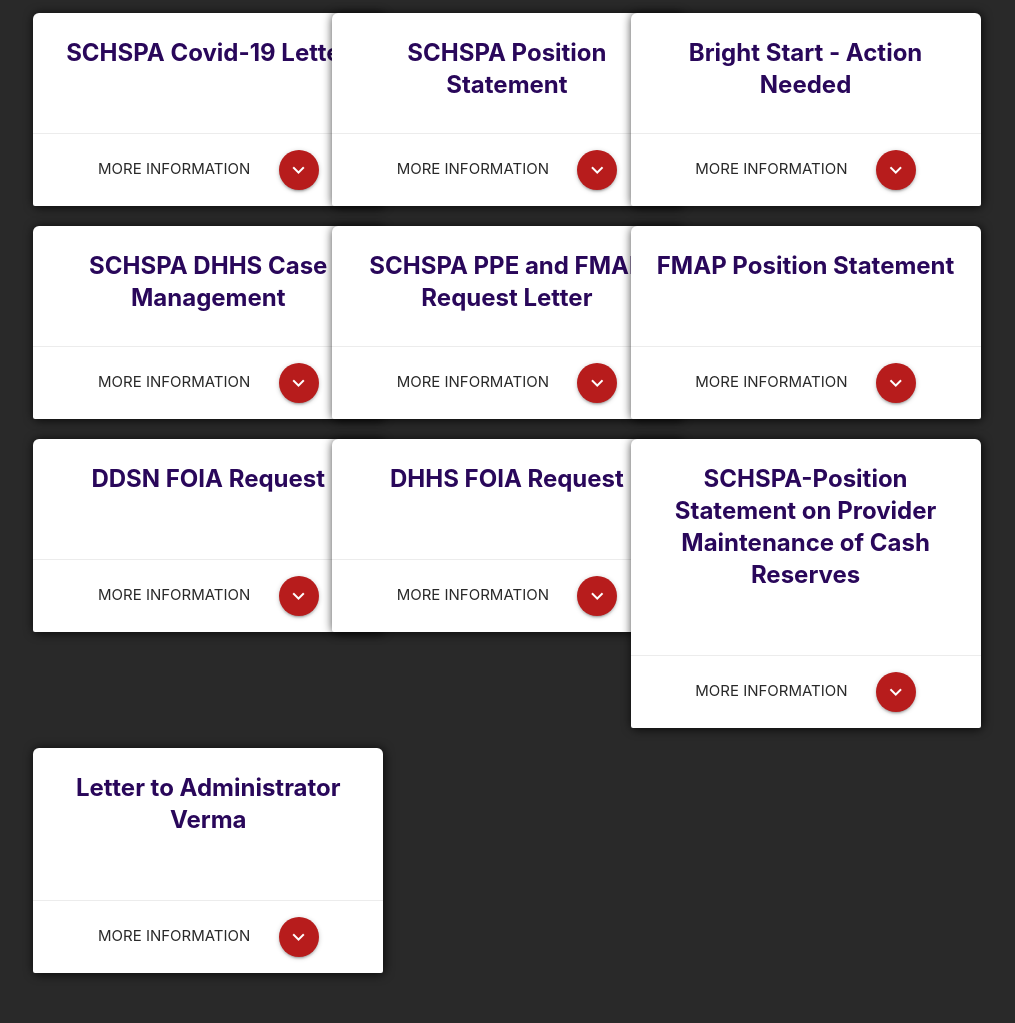
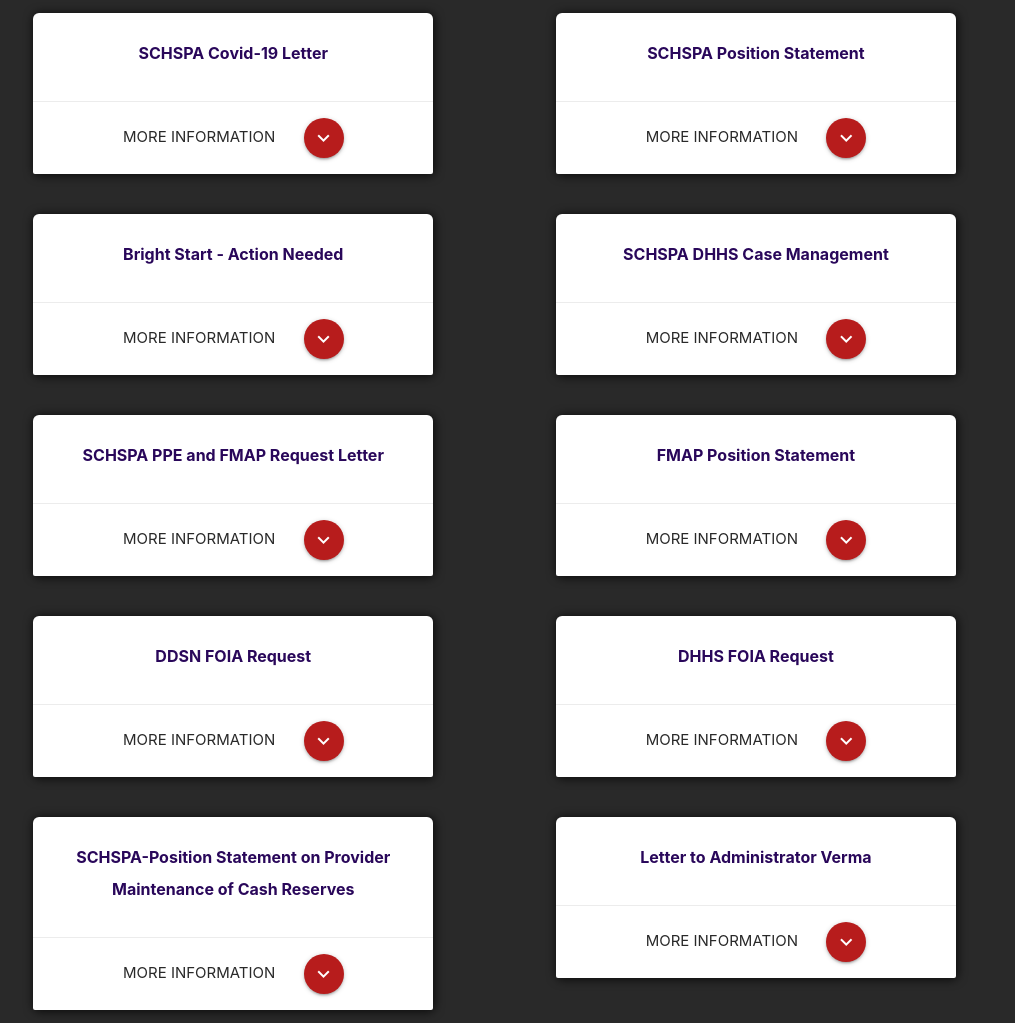
Before and after one commit to muttons/schspa, a website built with Parcel: page index.html in a window 1280 px wide. Shown: the part 1193-2216 px from the top of the page, without its empty margins (170-1185 px from the left). Built offline with nearby package versions, Linux system fonts and the light colour scheme; files whose address does not match are found by name.

Commit message:
reordered the covid section sizes

```diff
--- a/css/styles.css
+++ b/css/styles.css
@@ -15,10 +15,11 @@
 .card-title {
   font-weight: bold!important;
   color: var(--primary);
+  font-size: medium!important;
 }
 
 .card {
-  width: 350px;
+  width: 400px;
   margin: 10px auto;
   box-shadow: 1px 1px 10px 1px rgba(0,0,0,0.7);
   border-radius: 6px;
--- a/index.html
+++ b/index.html
@@ -81,10 +81,10 @@
   <h3 class="center title white-text" style="padding-bottom: 50px;">Important COVID-19 Information</h3>
   <div class="row container">
     <!-- Card 1 -->
-    <div class="col s12 m4">
+    <div class="col s12 m5">
       <div class="card hoverable">
         <div class="card-content">
-          <span class="card-title center">SCHSPA Covid-19 Letter<br><br></span>
+          <span class="card-title center">SCHSPA Covid-19 Letter</span>
 
         </div>
         <div class="card-action center">
@@ -95,9 +95,10 @@
         </div>
       </div>
     </div>
+    <div class="col m2"></div>
 
     <!-- Card 2 -->
-    <div class="col s12 m4">
+    <div class="col s12 m5">
       <div class="card hoverable">
 
         <div class="card-content">
@@ -112,10 +113,11 @@
         </div>
       </div>
     </div>
+  </div>
 
-
+  <div class="row container">
         <!-- Card 3 -->
-        <div class="col s12 m4">
+        <div class="col s12 m5">
           <div class="card hoverable">
 
             <div class="card-content">
@@ -129,14 +131,11 @@
               </a>
             </div>
             </div>
-
-
-   </div>
-
-
+    </div>
+    <div class="col m2"></div>
 
     <!-- Card 4 -->
-    <div class="col s12 m4">
+    <div class="col s12 m5">
      <div class="card hoverable">
 
     <div class="card-content">
@@ -151,8 +150,11 @@
     </div>
      </div>
      </div>
+  </div>
+
+  <div class="row container">
      <!-- Card 5 -->
-      <div class="col s12 m4">
+      <div class="col s12 m5">
      <div class="card hoverable">
 
     <div class="card-content">
@@ -166,16 +168,15 @@
       </a>
     </div>
     </div>
-
-
   </div>
+<div class="col m2"></div>
 
        <!-- Card 6 -->
-       <div class="col s12 m4">
+       <div class="col s12 m5">
         <div class="card hoverable">
 
        <div class="card-content">
-         <span class="card-title center">FMAP Position Statement<br><br></span>
+         <span class="card-title center">FMAP Position Statement</span>
 
        </div>
        <div class="card-action center">
@@ -185,16 +186,16 @@
          </a>
        </div>
        </div>
+     </div>
+</div>
 
-
-     </div>
-
+<div class="row container">
        <!-- Card 7 -->
-       <div class="col s12 m4">
+       <div class="col s12 m5">
         <div class="card hoverable">
 
        <div class="card-content">
-         <span class="card-title center">DDSN FOIA Request<br><br></span>
+         <span class="card-title center">DDSN FOIA Request</span>
 
        </div>
        <div class="card-action center">
@@ -204,16 +205,15 @@
          </a>
        </div>
        </div>
-
-
      </div>
+     <div class="col m2"></div>
 
        <!-- Card 8 -->
-       <div class="col s12 m4">
+       <div class="col s12 m5">
         <div class="card hoverable">
 
        <div class="card-content">
-         <span class="card-title center">DHHS FOIA Request<br><br></span>
+         <span class="card-title center">DHHS FOIA Request</span>
 
        </div>
        <div class="card-action center">
@@ -223,16 +223,16 @@
          </a>
        </div>
        </div>
+     </div>
+</div>
 
-
-     </div>
-
+<div class="row container">
        <!-- Card 9 -->
-       <div class="col s12 m4">
+       <div class="col s12 m5">
         <div class="card hoverable">
 
        <div class="card-content">
-         <span class="card-title center">SCHSPA-Position Statement on Provider Maintenance of Cash Reserves<br><br></span>
+         <span class="card-title center">SCHSPA-Position Statement on Provider Maintenance of Cash Reserves</span>
 
        </div>
        <div class="card-action center">
@@ -242,16 +242,15 @@
          </a>
        </div>
        </div>
-
-
      </div>
+     <div class="col m2"></div>
 
        <!-- Card 10 -->
-       <div class="col s12 m4">
+       <div class="col s12 m5">
         <div class="card hoverable">
 
        <div class="card-content">
-         <span class="card-title center">Letter to Administrator Verma<br><br></span>
+         <span class="card-title center">Letter to Administrator Verma</span>
 
        </div>
        <div class="card-action center">
@@ -261,9 +260,9 @@
          </a>
        </div>
        </div>
+     </div>
+    </div>
 
-
-     </div>
 </section>
 
   <!-- Card Section -->
--- a/sw.js
+++ b/sw.js
@@ -1,5 +1,5 @@
-const staticCacheName = 'site-static-v16.12';
-const dynamicCacheName = 'site-dynamic-v16.12';
+const staticCacheName = 'site-static-v16.13';
+const dynamicCacheName = 'site-dynamic-v16.13';
 const assets = [
   '',
   '/index.html',
```
